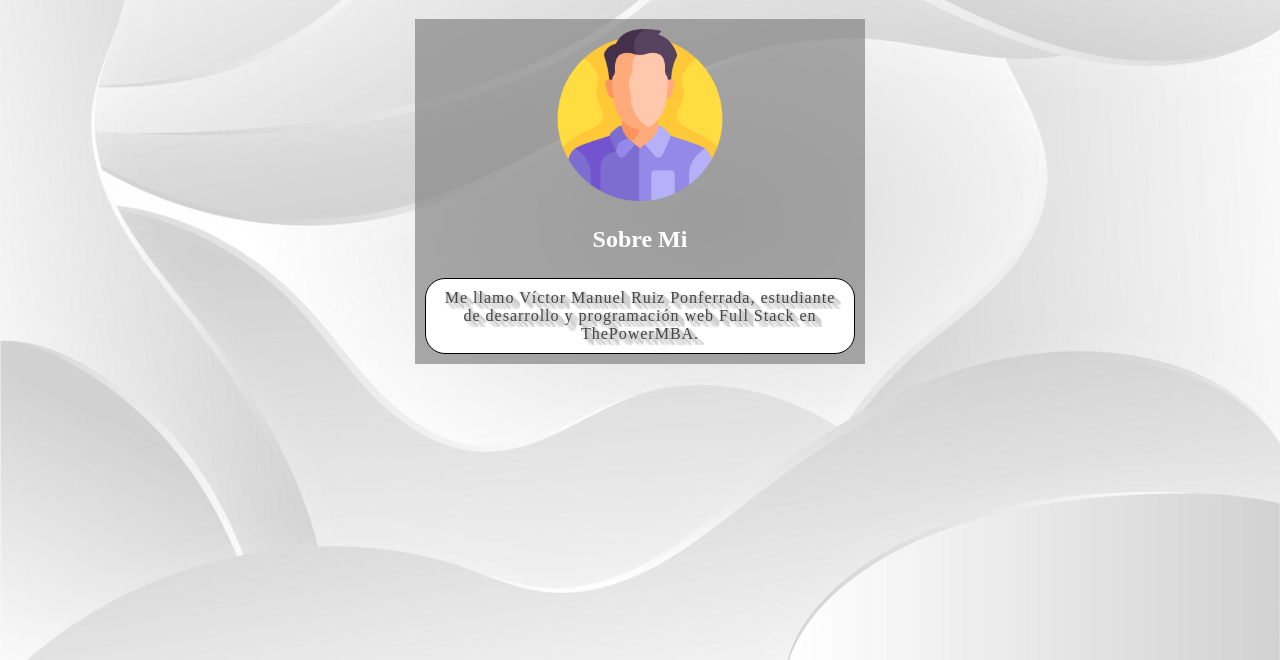
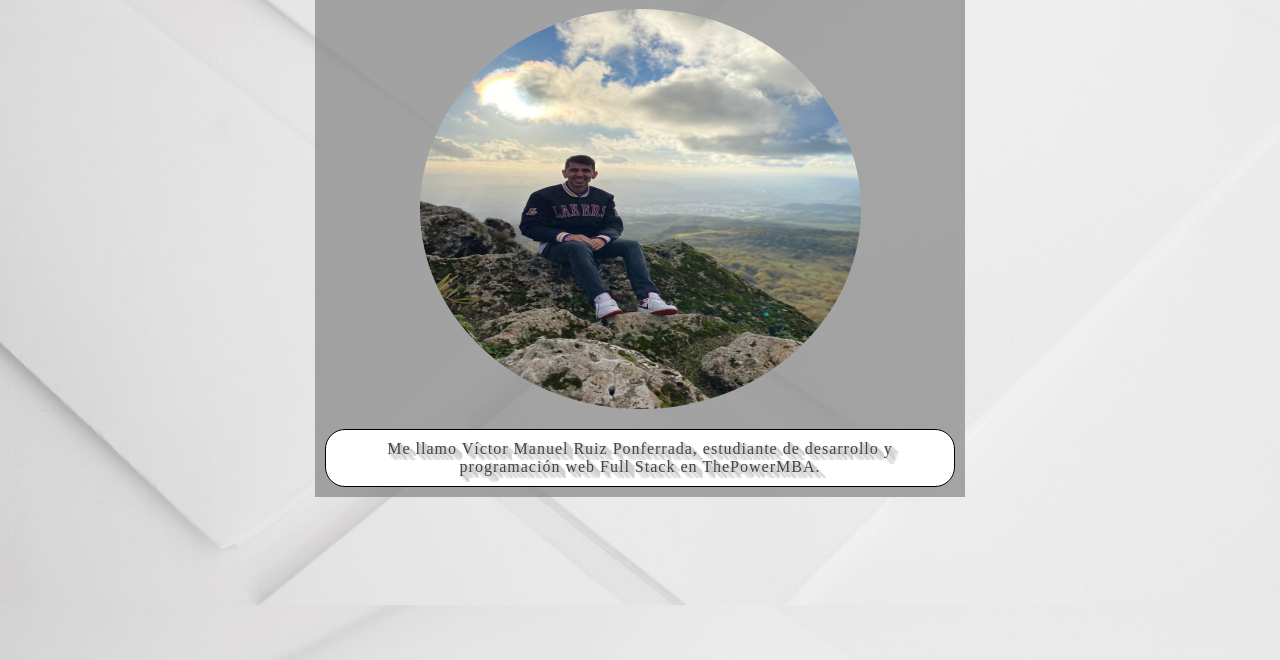
Before and after one commit to barbosa92/Proyecto-4-MyFirstPortfolio, a website built with Vite: page index.html in a window 1280 px wide. Shown: the part 140-800 px from the top of the page. Built offline with nearby package versions, Linux system fonts and the light colour scheme.

Commit message:
new changes

```diff
--- a/src/components/Header/DarkMode/DarkMode.css
+++ b/src/components/Header/DarkMode/DarkMode.css
@@ -21,7 +21,6 @@ nav button img {
   background-repeat: repeat;
   /* backdrop-filter: blur(5px); */
   backdrop-filter: invert(0);
-
 }
 
 body.dark-mode h1 {
@@ -41,6 +40,10 @@ body.dark-mode p {
   color: var(--p4-light-2);
 }
 
+body.dark-mode h4 {
+  color: var(--p4-light-3);
+}
+
 .dark-mode #bigDiv {
   box-shadow: 5px 5px 5px 0px #ffffff, inset 4px 4px 15px 0px #ffffff,
     5px 5px 15px 5px rgba(0, 0, 0, 0);
--- a/src/components/Header/Header.css
+++ b/src/components/Header/Header.css
@@ -33,7 +33,7 @@ nav ul li a {
 }
 
 nav ul li a::before {
-  background: var(--p4-dark-1);
+  background: var(--p4-light-2);
   content: "";
   inset: 0;
   position: absolute;
@@ -51,7 +51,6 @@ nav ul li a:hover::before {
 
 nav ul li a:hover {
   letter-spacing: 10px;
-  color: black;
 }
 
 @media (max-width: 500px) {
--- a/src/pages/AboutMe/AboutMe.css
+++ b/src/pages/AboutMe/AboutMe.css
@@ -9,8 +9,8 @@ h1 {
 }
 
 #piDiv {
-  width: 450px;
-  margin-top: var(--p4-margin-l);
+  width: 650px;
+  margin-top: var(--p4-margin-s);
   height: fit-content;
   padding: var(--p4-padding-s);
   display: flex;
@@ -18,20 +18,13 @@ h1 {
   align-items: center;
   gap: var(--p4-gap-m);
   background-color: rgba(128, 128, 128, 0.668);
-  animation: 5s aparicion ease-in-out ;
-}
-
-@-webkit-keyframes aparicion{
-     0%{
-     	opacity: 0;
-     }
-       50%{
-     	opacity: 0.8;
-     }
+  animation: 5s aparicion ease-in-out;
 }
 
 #piDiv img {
-  width: 40%;
+  width: 70%;
+  height: 400px;
+  border-radius: 50%;
 }
 
 #piDiv h2 {
@@ -57,6 +50,15 @@ h1 {
     7px 6px 1px #cccccc;
 }
 
+@keyframes aparicion {
+  0% {
+    opacity: 0;
+  }
+  50% {
+    opacity: 0.8;
+  }
+}
+
 @media (max-width: 768px) {
   h1 {
     margin-top: 70px;
--- a/src/pages/AboutMe/AboutMe.js
+++ b/src/pages/AboutMe/AboutMe.js
@@ -9,21 +9,17 @@ export const AboutMe = () => {
   const personalInfo = () => {
     const personalInfoDiv = document.createElement("div");
     const personalPictureImg = document.createElement("img");
-    const personalTitle = document.createElement("h2");
+    // const personalTitle = document.createElement("h2");
     const personalBiography = document.createElement("p");
 
     personalInfoDiv.id = "piDiv";
-    personalPictureImg.src = "/assets/hombre.png";
-    personalTitle.textContent = "Sobre Mi";
+    personalPictureImg.src = "/assets/personal-picture.jpg";
+    // personalTitle.textContent = "Sobre Mi";
     personalBiography.textContent =
       "Me llamo Víctor Manuel Ruiz Ponferrada, estudiante de desarrollo y programación web Full Stack en ThePowerMBA.";
 
     divApp.appendChild(personalInfoDiv);
-    personalInfoDiv.append(
-      personalPictureImg,
-      personalTitle,
-      personalBiography
-    );
+    personalInfoDiv.append(personalPictureImg, personalBiography);
   };
 
   personalInfo();
--- a/src/pages/Projects/Projects.css
+++ b/src/pages/Projects/Projects.css
@@ -1,6 +1,6 @@
 #project-container {
   width: auto;
-  height: auto;
+  height: fit-content;
   margin-top: 52px;
   display: flex;
   flex-direction: column;
@@ -26,7 +26,7 @@
 }
 
 #firstDiv {
-  width: 20%;
+  width: 30%;
   height: 90%;
   padding: var(--p4-padding-xs);
   transform: translateX(1000px);
@@ -44,7 +44,9 @@
 }
 
 #firstDiv img:hover {
-  transform: scale(1.1);
+  border-radius: 50%;
+  box-shadow: 0px 0px 15px 15px #2e2e2e;
+  transform: rotate(360deg);
 }
 
 #secondDiv {
--- a/src/pages/Skills/Contact.css
+++ b/src/pages/Skills/Contact.css
@@ -1,9 +1,3 @@
-#app {
-  display: flex;
-  align-items: center;
-  flex-direction: column;
-}
-
 form {
   padding: var(--p4-margin-m);
   width: 50%;
--- a/src/pages/Skills/Contact.js
+++ b/src/pages/Skills/Contact.js
@@ -6,7 +6,7 @@ export const Contact = () => {
 
   divApp.innerHTML = `
 
-  <h1>Contact Me</h1>
+  <h1>Contáctame</h1>
 
   <form action="" method="get">
   <label for="name">Name and surname</label>
--- a/style.css
+++ b/style.css
@@ -15,9 +15,10 @@
   --p4-light-2: #68d2e8;
   --p4-light-3: #fdde55;
 
-  --p4-dark-1: #c3ff93;
-  --p4-dark-2: #ffdb5c;
-  --p4-dark-3: #90d26d;
+  --p4-dark-1: #240750;
+  --p4-dark-2: #344c64;
+  --p4-dark-3: #577b8d;
+  --p4-dark-4: #57a6a1;
 
   /* FONTS */
   --p4-primary-font: "Lato", sans-serif;
@@ -63,27 +64,32 @@ h1 {
 }
 
 h2 {
-  color: var(--p4-dark-3);
+  color: var(--p4-dark-4);
 }
 
-a,
+a {
+  color: var(--p4-dark-1);
+}
+
 h4 {
   color: var(--p4-dark-2);
 }
 
 p {
-  color: var(--p4-dark-1);
-  text-shadow: 3px 5px 2px #474747;
+  color: var(--p4-dark-3);
 }
 
 body {
-  height: 100vh;
-  background: url(/assets/background-dark.jpeg);
-  /* background-color: white; */
+  height: fit-content;
+  background: url(/assets/background-light.jpeg);
   background-position: center;
   background-size: cover;
   background-repeat: repeat;
-  /* backdrop-filter: blur(2px); */
-  backdrop-filter: invert(1);
-  transition: all 0.5s;
+  transition: all 0.2s;
 }
+
+#app {
+  display: flex;
+  align-items: center;
+  flex-direction: column;
+}
```
Also changed, not shown: public/assets/personal-picture.jpg (added).
